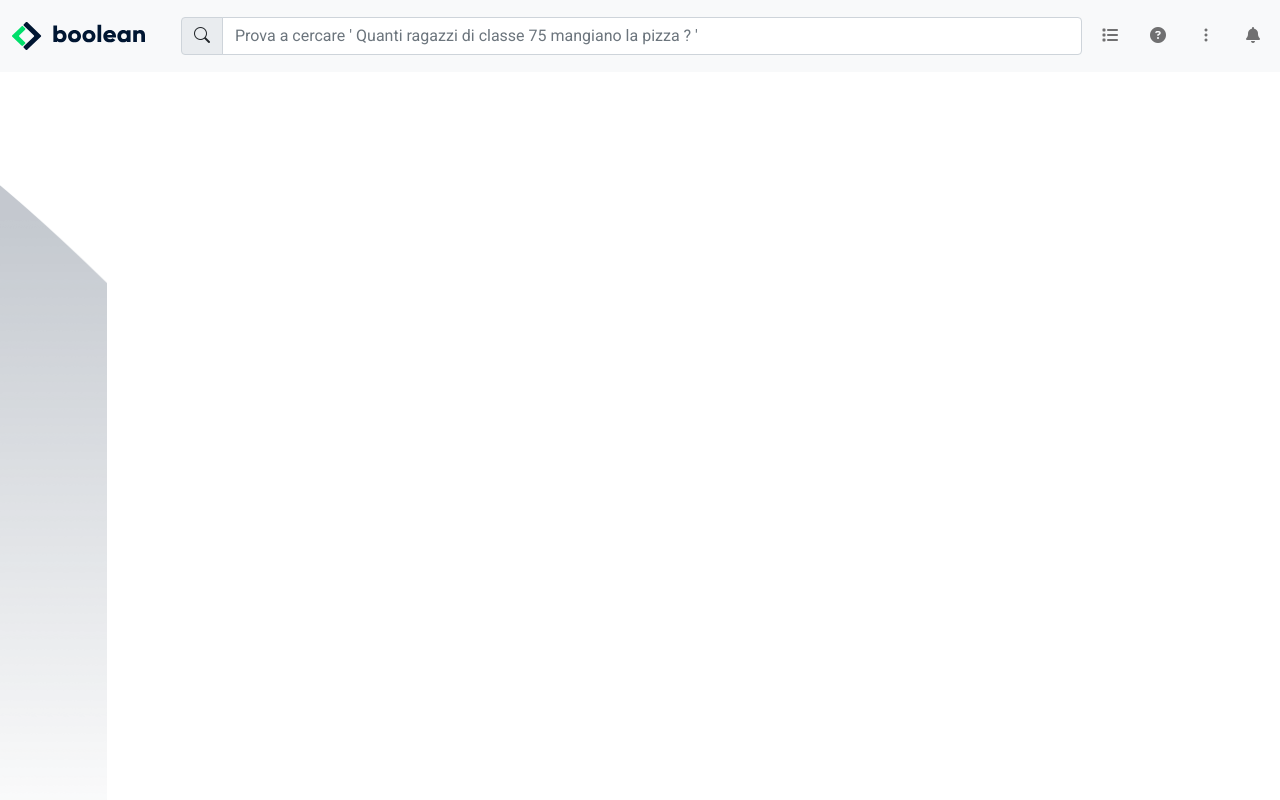
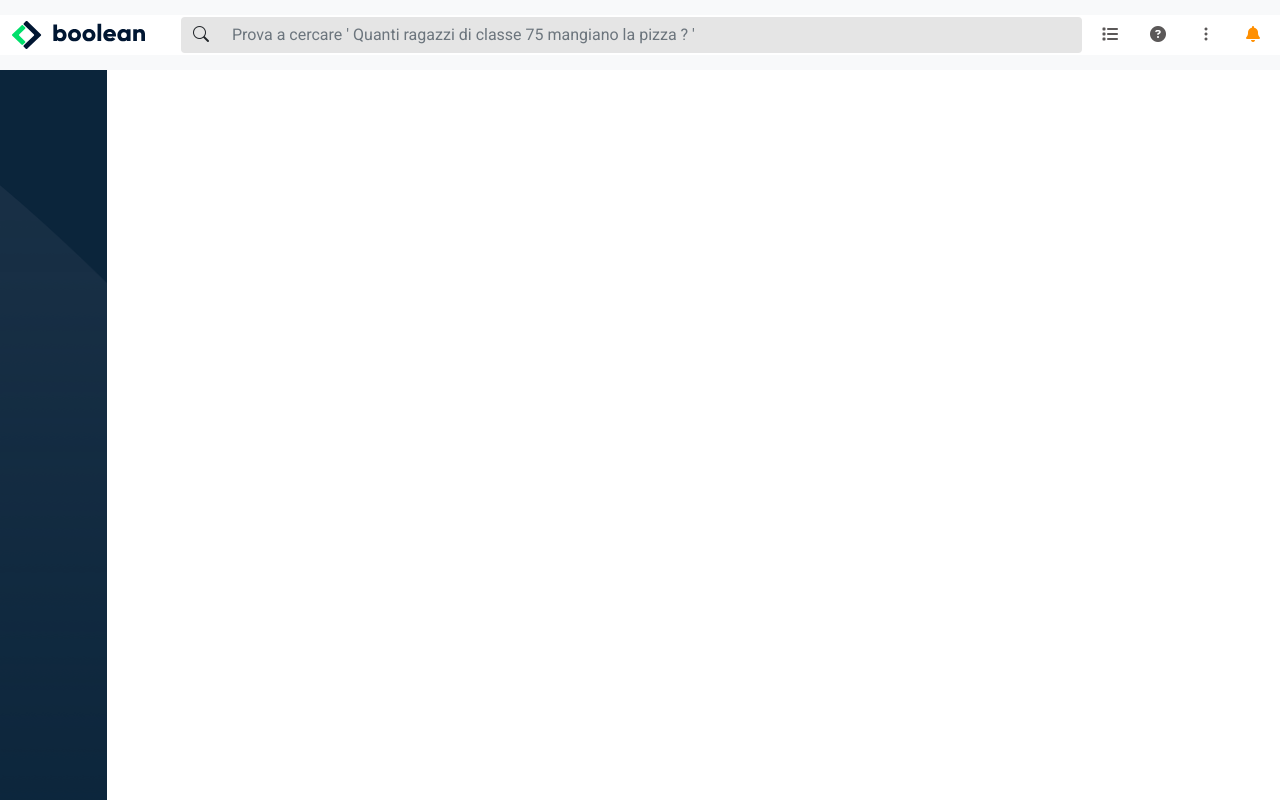
Before and after one commit to DenisConsta/html-css-bootstrap-dashboard, a plain HTML site: page index.html in a window 1280 px wide. Drawn offline with nearby package versions, Linux system fonts and the light colour scheme.

Commit message:
[add] content in navbar

```diff
--- a/assets/css/style.css
+++ b/assets/css/style.css
@@ -18,17 +18,17 @@
 body{
   font-family: 'Roboto', sans-serif;
 }
-/*
-main::before{
+
+/* ! doubt */
+/* .main-content::before{
   display: block;
   content: '';
   height: 70px;
-}
- */
+} */
+
 
 aside{
   font-family: 'Poppins', sans-serif;
-
 }
 
 /* * utilities */
@@ -39,9 +39,37 @@ aside{
 
 
 /* * Header */
-header{
+header,
+nav{
   height: var(--header-height);
 }
+
+/* * Navbar */
+header nav>:first-child{
+  background-color: white ;
+}
+
+/* * Logo */
+nav .logo img:last-child{
+  height: var(--header-height);
+}
+
+
+/* * Search bar */
+nav .search-section .form-control,
+nav .search-section .input-group-text{
+  background-color: #E5E5E5 ;
+  border: none;
+}
+
+.navbar-light .navbar-nav .nav-link{
+  color: #5B5858;
+}
+
+.navbar-light .navbar-nav .nav-item:last-child .nav-link{
+  color: #FF8F00;
+}
+
 
 /* * Main */
 
@@ -52,8 +80,15 @@ main{
 /* * Aside */
 .aside{
   background-image: url('../img/sidebar-bg.png');
+  background-color: #0B253B;
   position: fixed;
   height: calc(100vh - var(--header-height));
   left: 0;
   bottom: 0;
 }
+
+@media (max-width: 768px){
+  .navbar-nav .nav-item:not(:last-child){
+    display: none;
+  }
+}
```
